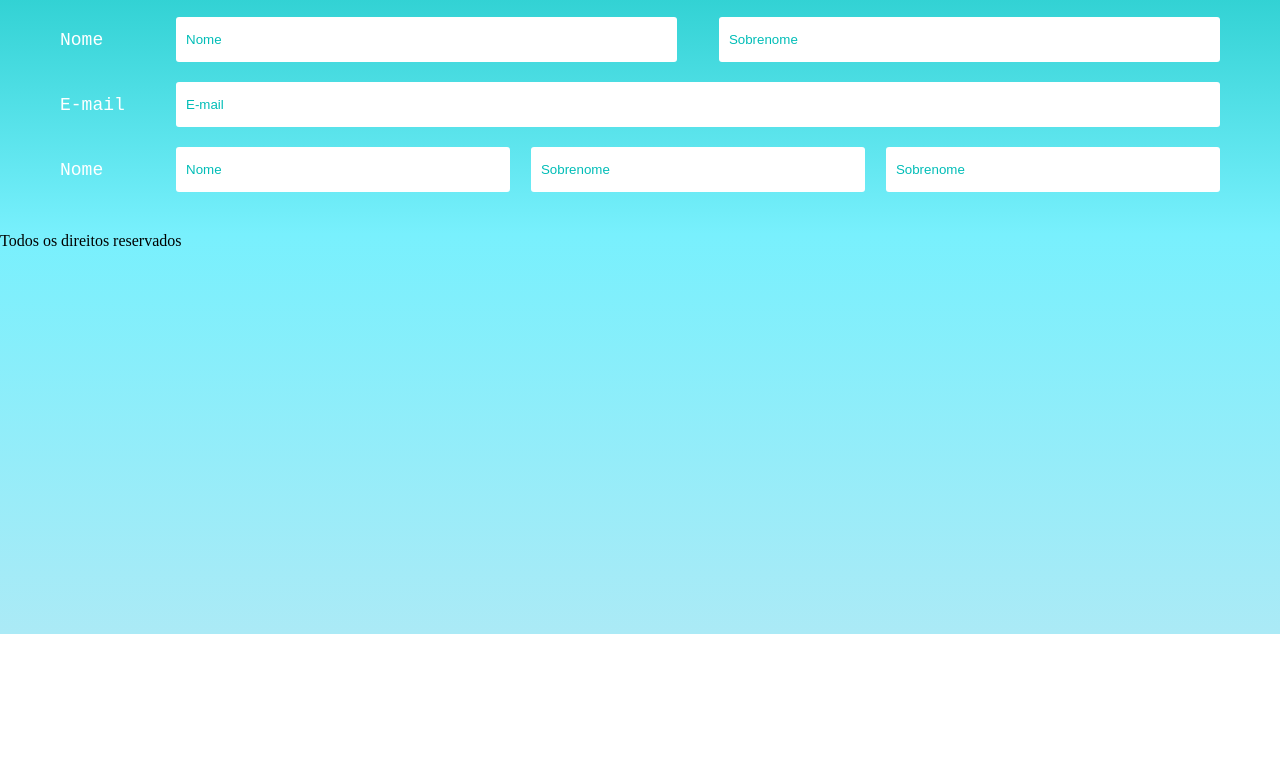
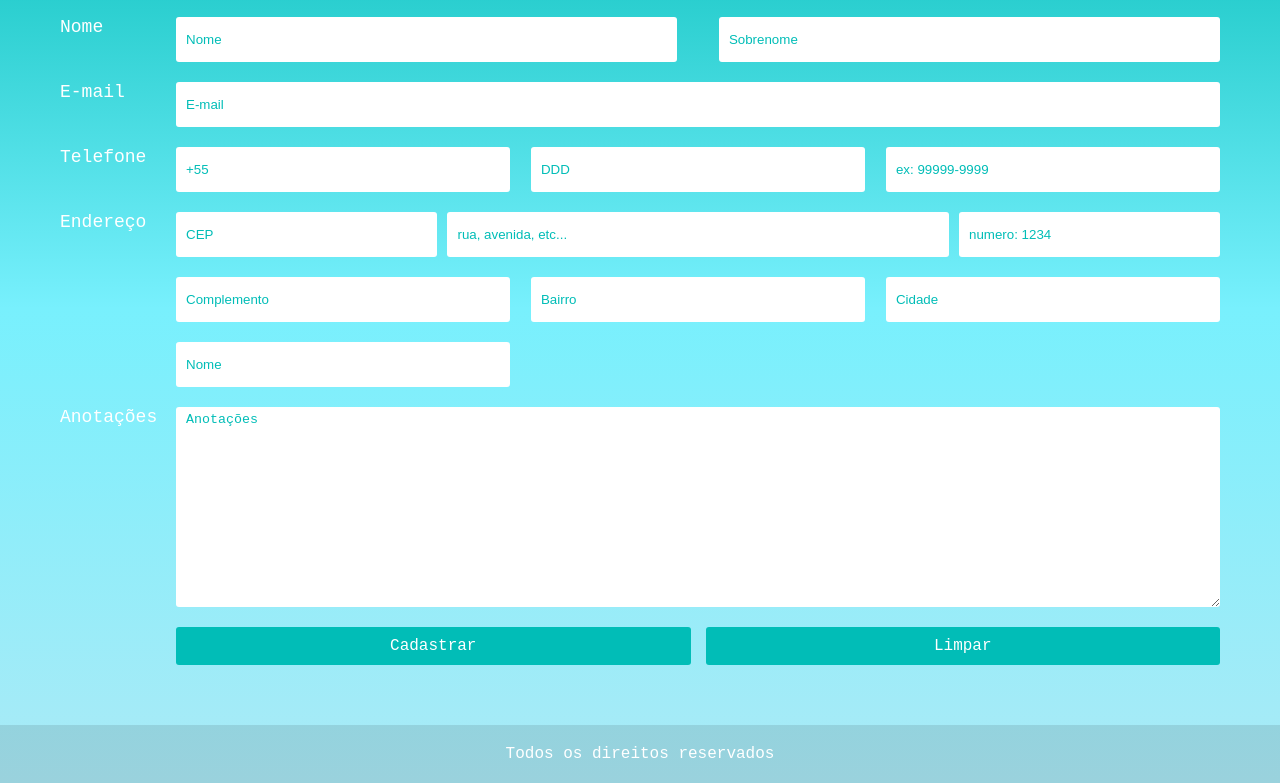
Before and after one commit to Walyson007/FRONTEND_3S, a plain HTML site: page REVIW CSS/CONTACT FORM/index.html in a window 1280 px wide. Shown: the part 166-949 px from the top of the page. Before the commit the page ends 800 px from the top, so only its background shows below. Drawn offline with Linux system fonts and the light colour scheme; files whose address does not match are found by name.

Commit message:
Subindo frontoend 14/04

```diff
--- a/REVIW CSS/CONTACT FORM/css/style.css
+++ b/REVIW CSS/CONTACT FORM/css/style.css
@@ -57,7 +57,7 @@ body{
 .form-contact__linha{
     display: flex;
     justify-content: space-between;
-    align-items: center;
+    align-items: flex-start;
     width: 100%;
     margin-bottom: 20px;
     /*height: 60px;*/
@@ -124,3 +124,47 @@ transition: background-color 0.4s, color 0.4s;
 .form-contact__input--terco{
     width: 32%;
 }
+.form-contact__input--quarto{
+    width: 25%;
+}
+.form-contact__input--anotacoes{
+    width: 100%;
+    height: 200px;
+}
+
+.form-contact__col-b--botao{
+    display: flex;
+    justify-content: center;
+    gap: 15px;
+}
+
+.form-contact__col-b--botao button{
+    padding: 10px 20px;
+    width: 100%;
+    border: none;
+    outline: none;
+    background-color: #01bdb7;
+    color: #ffffff;
+    font-family: 'Courier New', Courier, monospace, sans-serif;
+    font-size: 16px;
+    font-weight: 500;
+    border-radius: 3px;
+    cursor: pointer;
+    transition: background-color 0.4s, color 0.4s;
+}
+
+.form-contact__col-b--botao button:hover{
+    background-color: #53fcda;
+    color: #000000;
+    box-shadow: 0 0 10px rgba(0, 251, 13, 0.499);
+}
+
+footer{
+    margin-top: 20px;
+    padding: 20px;
+    text-align: center;
+    color: #ffffff;
+    font-family: 'Courier New', Courier, monospace, sans-serif;
+    background-color: #01bdb7;
+    background: rgba(0, 0, 0, 0.1);
+}
--- a/REVIW CSS/CONTACT FORM/index.html
+++ b/REVIW CSS/CONTACT FORM/index.html
@@ -6,6 +6,8 @@
     <meta name="viewport" content="width=device-width, initial-scale=1.0">
     <title>Cadastro de documento</title>
     <link rel="stylesheet" href="./css/style.css">
+    <link rel="stylesheet" href="./responsivo/responsivo.css">
+    <link rel="stylesheet" href="./js/script.js">
 </head>
 
 <body>
@@ -44,17 +46,76 @@
 
                 <div class="form-contact__linha">
                     <div class="form-contact__col-a">
-                        <label class="form-contact__label" for="nome">Nome</label>
+                        <label class="form-contact__label" for="telefone">Telefone</label>
+                    </div>
+                    <div class="form-contact__col-b">
+                        <input class="form-contact__input form-contact__input--terco" type="number" id="telefone" name="telefone"
+                            placeholder="+55">
+                        <input class="form-contact__input form-contact__input--terco" type="number" id="ddd"
+                            name="ddd" placeholder="DDD">
+                        <input class="form-contact__input form-contact__input--terco" type="number" id="numero"
+                            name="numero" placeholder="ex: 99999-9999">
+                    </div>
+                </div>
+
+                <div class="form-contact__linha">
+                    <div class="form-contact__col-a">
+                        <label class="form-contact__label" for="Endereço">Endereço</label>
+                    </div>
+                    <div class="form-contact__col-b">
+                        <input class="form-contact__input form-contact__input--quarto" type="number" id="CEP" name="CEP"
+                            placeholder="CEP">
+                        <input class="form-contact__input form-contact__input--metade" type="text" id="Endereço" name="Endereço"
+                            placeholder="rua, avenida, etc...">
+                        <input class="form-contact__input form-contact__input--quarto" type="number" id="numero"
+                            name="numero" placeholder="numero: 1234">
+                    </div>
+                </div>
+
+                <div class="form-contact__linha">
+                    <div class="form-contact__col-a">
+                        <label class="form-contact__label" for="nome"></label>
+                    </div>
+                    <div class="form-contact__col-b">
+                        <input class="form-contact__input form-contact__input--terco" type="text" id="Complemento" name="Complemento"
+                            placeholder="Complemento">
+                        <input class="form-contact__input form-contact__input--terco" type="text" id="Bairro" name="Bairro"
+                            placeholder="Bairro">
+                        <input class="form-contact__input form-contact__input--terco" type="text" id="Cidade" name="Cidade"
+                            placeholder="Cidade">
+                    </div>
+                </div>
+
+                <div class="form-contact__linha">
+                    <div class="form-contact__col-a">
+                        <label class="form-contact__label" for="nome"></label>
                     </div>
                     <div class="form-contact__col-b">
                         <input class="form-contact__input form-contact__input--terco" type="text" id="nome" name="nome"
                             placeholder="Nome">
-                        <input class="form-contact__input form-contact__input--terco" type="text" id="sobrenome"
-                            name="sobrenome" placeholder="Sobrenome">
-                        <input class="form-contact__input form-contact__input--terco" type="text" id="sobrenome"
-                            name="sobrenome" placeholder="Sobrenome">
                     </div>
                 </div>
+
+                <div class="form-contact__linha">
+                    <div class="form-contact__col-a">
+                        <label class="form-contact__label" for="anotacoes">Anotações</label>
+                    </div>
+                    <div class="form-contact__col-b">
+                        <textarea class="form-contact__input form-contact__input--anotacoes" id="anotacoes" name="anotacoes" placeholder="Anotações"></textarea>
+                    </div>
+                </div>
+
+                <div class="form-contact__linha">
+                    <div class="form-contact__col-a"></div>
+
+                    <div class="form-contact__col-b form-contact__col-b--botao">
+                        <button onclick="validarFormulario()" type="submit">Cadastrar</button>
+                        <button type="reset">Limpar</button>
+                    </div>
+
+                 </div>
+
+
             </form>
         </div>
     </main>
@@ -63,6 +124,8 @@
     <footer>
         Todos os direitos reservados
     </footer>
+
+    <script src="/js/scricp.js"></script>
 </body>
 
 </html>
--- /dev/null
+++ b/REVIW CSS/CONTACT FORM/js/scricp.js
@@ -0,0 +1,90 @@
+function validarFormulario() {
+    let nome = document.getElementById("nome").value;
+    let sobrenome = document.getElementById("sobrenome").value;
+    let email = document.getElementById("email").value;
+    let telefone = document.getElementById("telefone").value;
+    let DDD = document.getElementById("DDD").value;
+    let numero = document.getElementById("numero").value;
+    let CEP = document.getElementById("CEP").value;
+    let Endereço = document.getElementById("Endereço").value;
+    let complemento = document.getElementById("Complemento").value;
+    let bairro = document.getElementById("Bairro").value;
+    let cidade = document.getElementById("Cidade").value;
+
+    let quantidadeErros = 0;
+
+    if (nome.trim().length == 0) {
+        formError("nome");
+        quantidadeErros++;
+        alert("O campo 'Nome' é obrigatório.");
+    }
+    else{
+        reiniciaBorda("nome");
+    }
+
+    if (sobrenome.trim().length == 0) {
+        formError("sobrenome");
+        quantidadeErros++;
+        alert("O campo 'Sobrenome' é obrigatório.");
+    }
+    else{
+        reiniciaBorda("sobrenome");
+    }
+
+    if (email.trim().length == 0) {
+        formError("email");
+        quantidadeErros++;
+        alert("O campo 'Email' é obrigatório.");
+    }else{
+        reiniciaBorda("email");
+    }
+
+    if (telefone.trim().length == 0) {
+        formError("telefone");
+        quantidadeErros++;
+        alert("O campo 'Telefone' é obrigatório.");
+    }else{
+        reiniciaBorda("telefone");
+    }
+
+    if (DDD.trim().length == 0) {
+        formError("DDD");
+        quantidadeErros++;
+        alert("O campo 'DDD' é obrigatório.");
+    }else{
+        reiniciaBorda("DDD");
+    }
+
+    if (numero.trim().length == 0) {
+        formError("numero");
+        quantidadeErros++;
+        alert("O campo 'Número' é obrigatório.");
+    }else{
+        reiniciaBorda("numero");
+    }
+
+    if (CEP.trim().length == 0) {
+        formError("CEP");
+        quantidadeErros++;
+        alert("O campo 'CEP' é obrigatório.");
+    }else{
+        reiniciaBorda("CEP");
+    }
+
+    if(quantidadeErros > 0){
+        alert("Existe" + quantidadeErros + " erro(s) no formulário. Por favor, corrija-os antes de enviar.");
+        quantidadeErros = 0;
+    }else{
+        alert("Formulário enviado com sucesso!");
+        reiniciaTodasAsBordas();
+    }
+
+}
+
+function formError(idCampo) {
+    document.getElementById(idCampo).style.border = "2px solid red";
+}
+
+function reiniciaBorda(idCampo) {
+    document.getElementById(idCampo).style.border = "transparent";
+}
--- a/REVIW CSS/CONTACT FORM/responsivo/responsivo.css
+++ b/REVIW CSS/CONTACT FORM/responsivo/responsivo.css
@@ -1,39 +1,68 @@
-
-*{
+* {
     margin: 0;
     padding: 0;
     box-sizing: border-box;
 }
 
-/*Desktop*/
-h1{
+/* Desktop (Mantém como você deixou ou pode remover se não usar) */
+h1 {
     font-family: Arial, Helvetica, sans-serif;
 }
 
-.form-img{
+.form-img {
     border-radius: 50%;
 }
 
 
-/**Breakpoints | ponto de qubra do layout**/
-/*tablets < 992px (768px até 991px)*/
+/** Breakpoints | ponto de quebra do layout **/
+
+/* Tablets < 992px (768px até 991px) */
 @media screen and (max-width: 991px) {
-    h1{
-        color: red;
+
+}
+
+
+/* Smartphones < 768px (0px até 767px) */
+@media screen and (max-width: 767px) {
+
+    .form-contact__linha {
+        flex-direction: column;
+        margin-bottom: 25px;
     }
-    .form-img{
+
+    .form-contact__col-a{
+        width: 100%;
+    }
+    .form-contact__col-b {
+        width: 100%;
+    }
+
+    .form-contact__col-a {
+        margin-bottom: 10px;
+    }
+
+    .form-contact__col-b {
+        flex-direction: column;
+        gap: 15px;
+    }
+
+    .form-contact__input--metade{
+        width: 100%;
+    }
+    .form-contact__input--terco{
+        width: 100%;
+    }
+    .form-contact__input--quarto{
+        width: 100%;
+    }
+    .form-contact__input--inteiro{
+        width: 100%;
+    }
+    .form-contact__input--anotacoes {
+        width: 100%;
+    }
+
+    .form-contact__label{
         display: none;
     }
 }
-
-/*smartphones < 768px (0px até 767px)*/
-@media screen and (max-width: 767px) {
-    h1{
-        color: blue;
-        background-color: pink;
-    }
-    .form-img
-    {
-        display: unset;
-    }
-}
```
